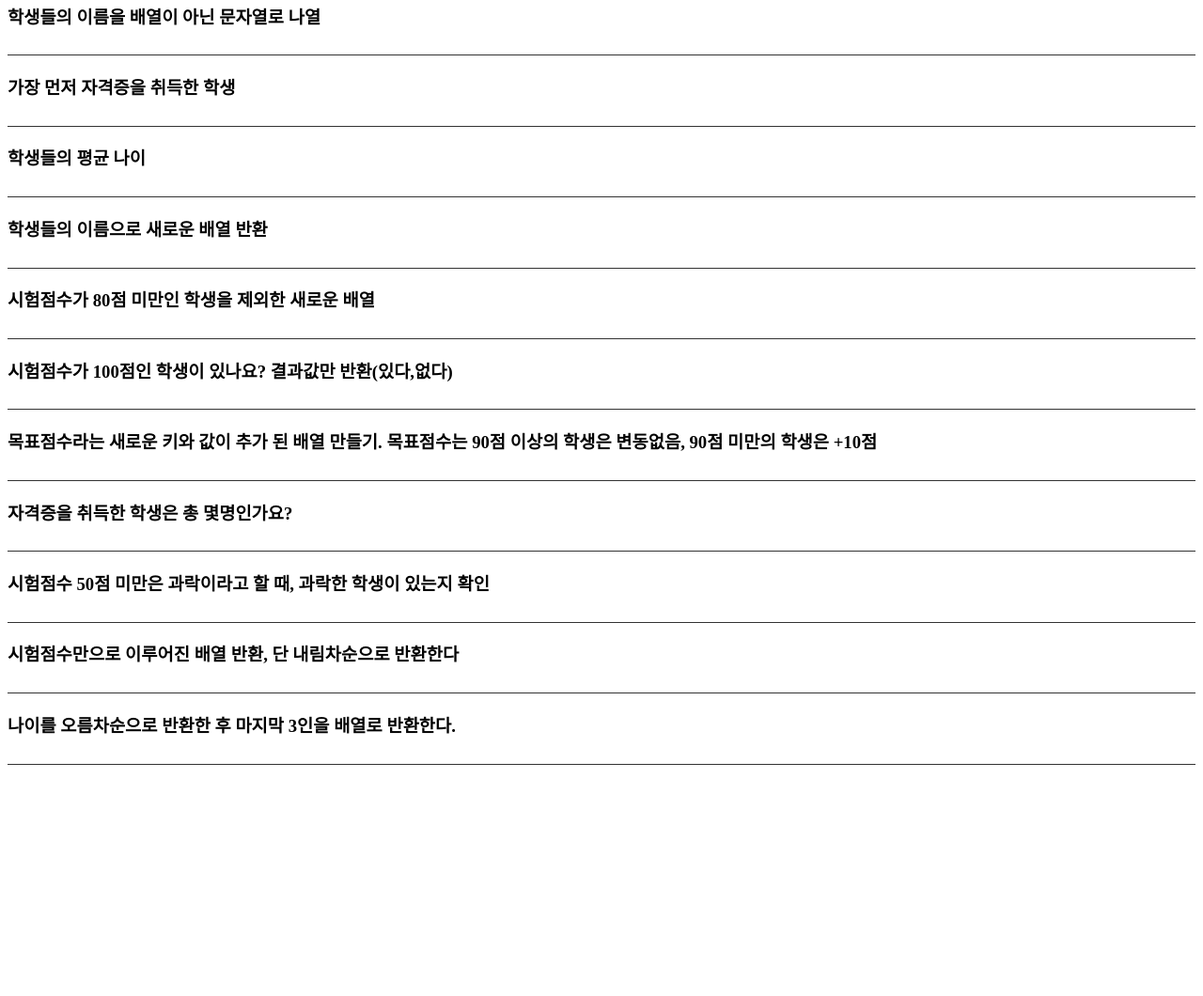
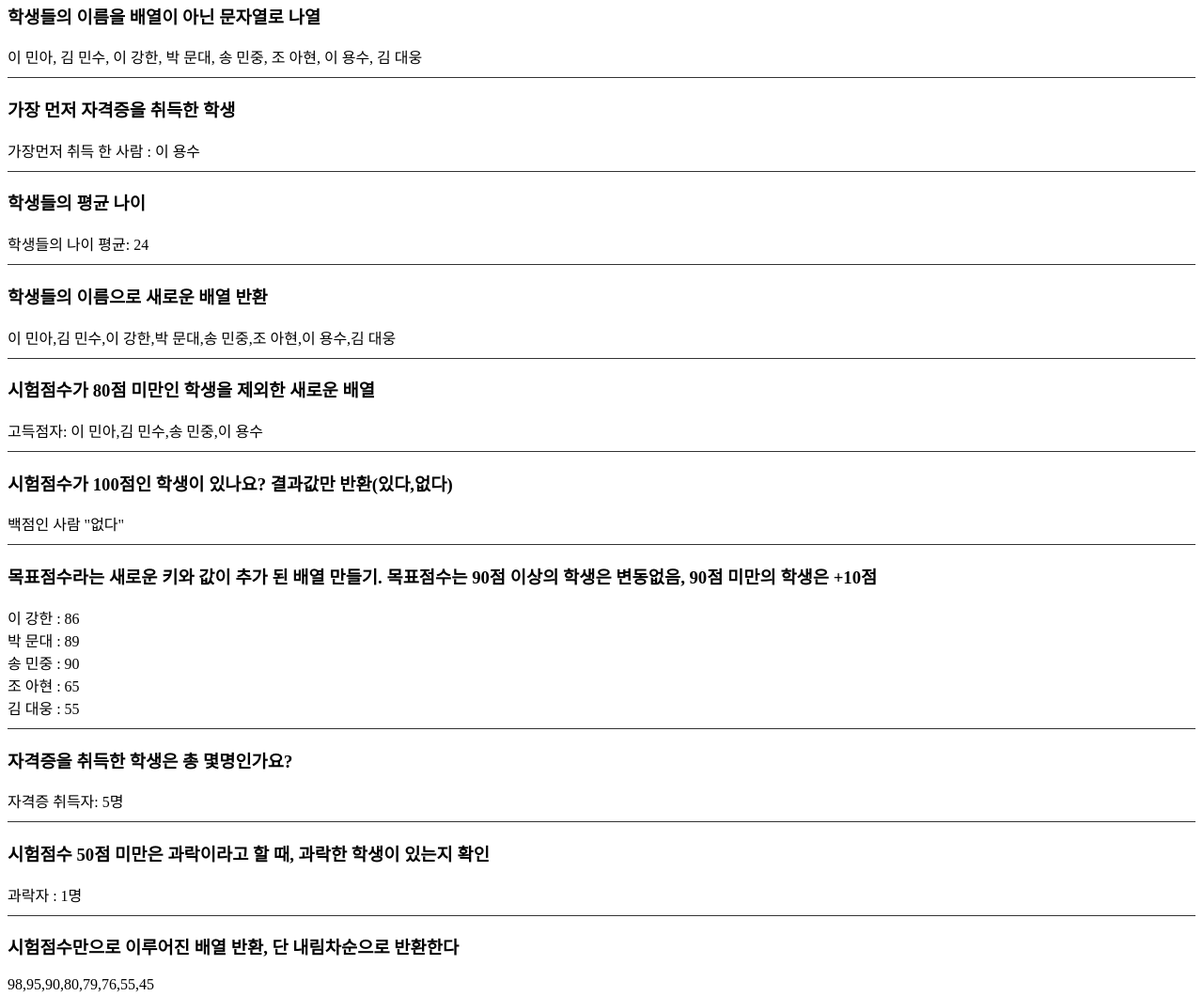
Before and after one commit to yurim2222/practice, a plain HTML site: page 4-배열내장함수연습/index.html in a window 1280 px wide. Shown: the part 262-1322 px from the top of the page at 94% size. Before the commit the page ends 1084 px from the top, so only its background shows below. Drawn offline with Linux system fonts and the light colour scheme.

Commit message:
frist commit

```diff
--- a/4-배열내장함수연습/index.html
+++ b/4-배열내장함수연습/index.html
@@ -64,7 +64,7 @@
   </div>
 </section>
 <section>
-    <div class="quiz10">
+    <div class="quiz11">
     <h3>나이를 오름차순으로 반환한 후 마지막 3인을 배열로 반환한다.</h3>
   </div>
 </section>
--- a/4-배열내장함수연습/js/main.js
+++ b/4-배열내장함수연습/js/main.js
@@ -33,3 +33,112 @@ students.forEach(student => {
   </div>
   `;
 });
+
+//학생들의 이름을 배열이 아닌 문자열로 나열
+const studentNames = students.map(student =>`${student.lastName} ${student.firstName}`).join(', ');//join 배열의 모든 요소를 문자열로 출력
+const answer01 = document.querySelector(".quiz01");
+answer01.innerHTML += studentNames;
+console.log(studentNames);
+
+//가장 먼저 자격증을 취득한 학생
+const firstCertStudent = students.reduce((acc, student) => {
+  if (student.certificate && new Date(student.certificateDate) < new Date(acc.certificateDate)) {
+    return student;
+  }
+  return acc;
+}, students[0]);
+const answer02 = document.querySelector('.quiz02');
+answer02.innerHTML += `가장먼저 취득 한 사람 : ${firstCertStudent.lastName} ${firstCertStudent.firstName}`;
+
+const avrAge = students.map(avg =>{
+})
+
+//`학생들의 나이 평균
+const totalAge = students.reduce((acc, cur) => acc + cur.age, 0);
+const averageAge = totalAge / students.length;
+
+const answer03 = document.querySelector('.quiz03');
+answer03.innerHTML += `학생들의 나이 평균: ${averageAge}`;
+
+//학생들의 이름으로 새로운 배열 반환
+const studentNamesarr = [];
+
+students.forEach(student => {
+  studentNamesarr.push(`${student.lastName} ${student.firstName}`);
+});
+
+const answer04 = document.querySelector('.quiz04');
+answer04.innerHTML += studentNamesarr;
+console.log(studentNamesarr);
+
+//시험점수가 80점 미만인 학생을 제외한 새로운 배열//
+const highScore = [];
+const highScoringStudents = students.filter(student => (student.score >= 80));
+highScoringStudents.map(student => highScore.push(`${student.lastName} ${student.firstName}`));
+const answer05 = document.querySelector('.quiz05');
+answer05.innerHTML += `고득점자: ${highScore}`;
+console.log(highScore);
+
+//시험점수가 100점인 학생이 있나요? 결과값만 반환(있다,없다)
+const hasScore100 = students.some(student => student.score === 100);
+const answer06 = document.querySelector('.quiz06');
+answer06.innerHTML +=hasScore100 ? '백점인 사람 "있다"' : '백점인 사람 "없다"';
+
+//목표점수라는 새로운 키와 값이 추가 된 배열 만들기. 목표점수는 90점 이상의 학생은 변동없음, 90점 미만의 학생은 +10점
+const lowScorers = students.filter(student => student.score < 90);
+const targetScores = lowScorers.map(student => {
+  return {
+    ...student,
+    '목표점수': student.score + 10
+  };
+});
+
+const answer07 = document.querySelector('.quiz07');
+
+targetScores.forEach(student => {
+  answer07.innerHTML += `
+    <div>
+      ${student.lastName} ${student.firstName} : ${student['목표점수']}
+    </div>
+  `;
+});
+console.log(targetScores);
+
+
+//자격증을 취득한 학생은 총 몇명인가요?
+let numPassCertificate = 0;
+for (let i = 0; i < students.length; i++) {
+  if (students[i].certificate) {
+    numPassCertificate++;
+  }
+}
+
+const answer08 = document.querySelector('.quiz08');
+answer08.innerHTML += `자격증 취득자: ${numPassCertificate}명`;
+
+
+//시험점수 50점 미만은 과락이라고 할 때, 과락한 학생이 있는지 확인
+const fail = students.filter(student => student.score < 50);
+const numfail = fail.length;
+
+const answer09 = document.querySelector('.quiz09');
+answer09.innerHTML += `과락자 : ${numfail}명`;
+
+//시험점수만으로 이루어진 배열 반환, 단 내림차순으로 반환한다
+const scores = students.reduce((acc, student) => {
+  acc.push(student.score);
+  return acc;
+}, []);
+
+scores.sort((a, b) => b - a);
+
+const answer10 = document.querySelector('.quiz10');
+answer10.innerHTML += scores;
+console.log(scores);
+
+//나이를 오름차순으로 반환한 후 마지막 3인을 배열로 반환한다.
+const age = students.map(student => student.age);
+age.sort((a, b) => a - b);
+const answer11 = document.querySelector('.quiz11');
+const oldestThree = age.slice(-3);
+answer11.innerHTML += oldestThree;
```
Also changed, not shown: 2-로또번호추첨기/index.html (+7 -7 lines), 2-로또번호추첨기/main.js (+47 -5 lines).
